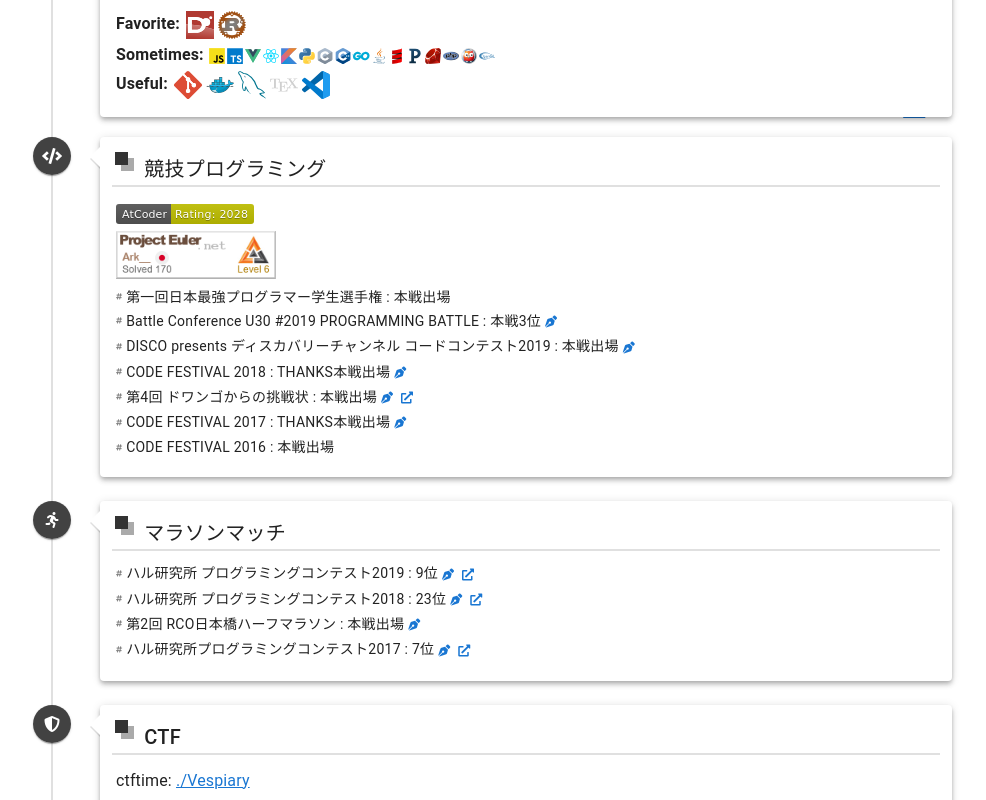
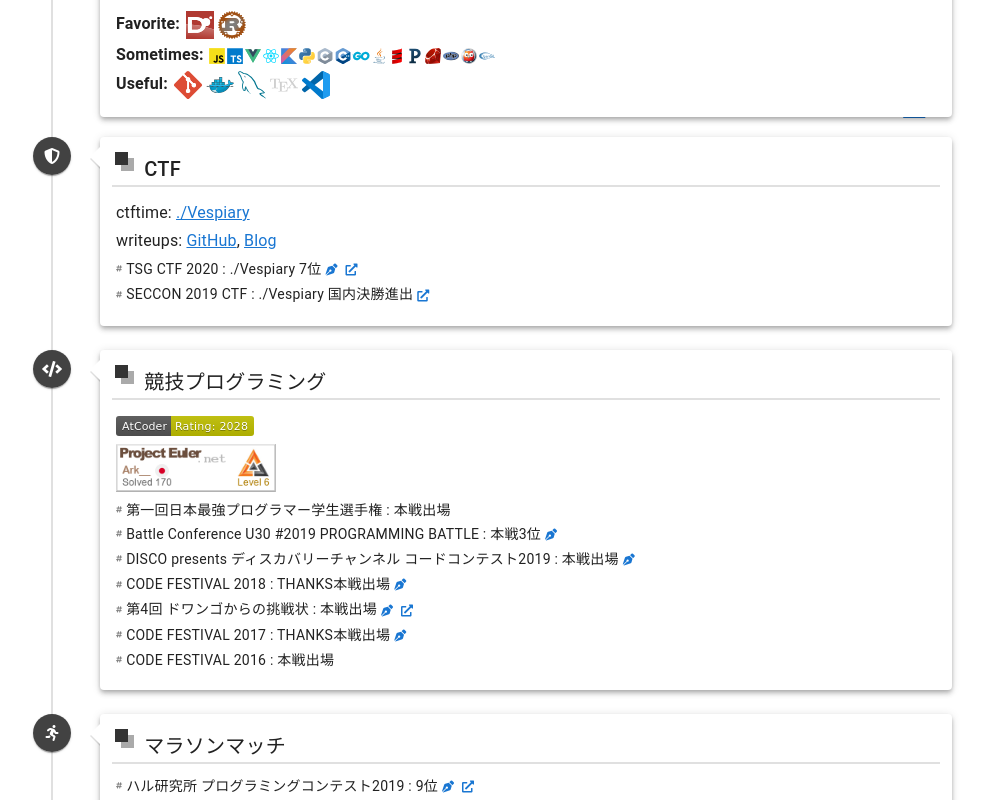
Before and after one commit to arkark/portfolio, a Vue app: page / in a window 1280 px wide. Shown: the part 1440-2240 px from the top of the page, without its empty margins (146-1132 px from the left). Built offline with nearby package versions, Linux system fonts and the light colour scheme; a web font is replaced by a local one.

Commit message:
Update About

```diff
--- a/src/components/about/About.vue
+++ b/src/components/about/About.vue
@@ -12,9 +12,9 @@
       <about-basic></about-basic>
       <about-interest></about-interest>
       <about-skill></about-skill>
+      <about-ctf></about-ctf>
       <about-compro></about-compro>
       <about-marathon></about-marathon>
-      <about-ctf></about-ctf>
       <about-article></about-article>
       <about-activity></about-activity>
       <about-intern></about-intern>
@@ -26,9 +26,9 @@
 import AboutBasic from "@/components/about/card/AboutBasic";
 import AboutInterest from "@/components/about/card/AboutInterest";
 import AboutSkill from "@/components/about/card/AboutSkill";
+import AboutCtf from "@/components/about/card/AboutCtf";
 import AboutCompro from "@/components/about/card/AboutCompro";
 import AboutMarathon from "@/components/about/card/AboutMarathon";
-import AboutCtf from "@/components/about/card/AboutCtf";
 import AboutArticle from "@/components/about/card/AboutArticle";
 import AboutActivity from "@/components/about/card/AboutActivity";
 import AboutIntern from "@/components/about/card/AboutIntern";
@@ -38,9 +38,9 @@ export default {
     AboutBasic,
     AboutInterest,
     AboutSkill,
+    AboutCtf,
     AboutCompro,
     AboutMarathon,
-    AboutCtf,
     AboutArticle,
     AboutActivity,
     AboutIntern,
```
